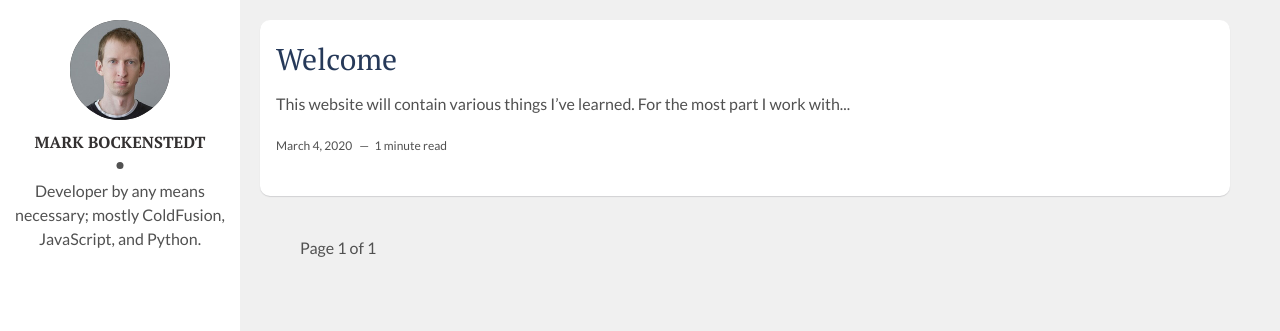
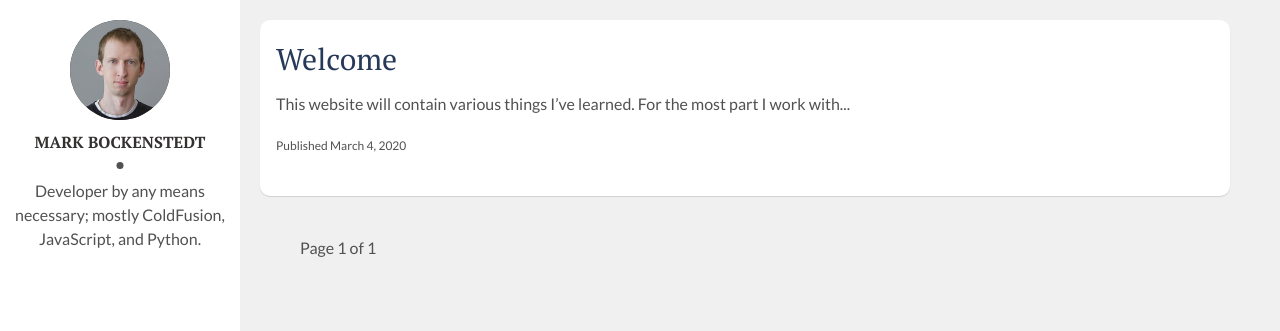
Before and after one commit to bockensm/blog, a Jekyll site: the page built from index.html, in a window 1280 px wide. Shown: the top 331 px of the page. Built offline with Jekyll 4.4.1, drawn with Linux system fonts in a browser that asks for light colours; the list of posts is cut into pages by our own code.

Commit message:
Update home page post layout

```diff
--- a/index.html
+++ b/index.html
@@ -5,13 +5,18 @@
 <article class="post">
 	{% if post.img %}
 		<a class="post-thumbnail" style="background-image: url({{"/assets/img/" | prepend: site.baseurl | append : post.img}})" href="{{post.url | prepend: site.baseurl}}"></a>
-  {% else %}
 	{% endif %}
+
 	<div class="post-content">
-    <h2 class="post-title"><a href="{{post.url | prepend: site.baseurl}}">{{post.title}}</a></h2>
+		<h2 class="post-title">
+			<a href="{{post.url | prepend: site.baseurl}}">{{post.title}}</a>
+		</h2>
+
 		<p>{{ post.content | strip_html | truncatewords: 15 }}</p>
-    <span class="post-date">{{post.date | date: '%B %e, %Y'}}&nbsp;&nbsp;&nbsp;—&nbsp;</span>
-    <span class="post-words">{% capture words %}{{ post.content | number_of_words }}{% endcapture %}{% unless words contains "-" %}{{ words | plus: 250 | divided_by: 250 | append: " minute read" }}{% endunless %}</span>
+
+		<span class="post-date">
+			Published {{ post.date | date: '%B %e, %Y' }}
+		</span>
 	</div>
 </article>
 {% endfor %}
```
Lines whose indentation alone changed are shown as unchanged.
